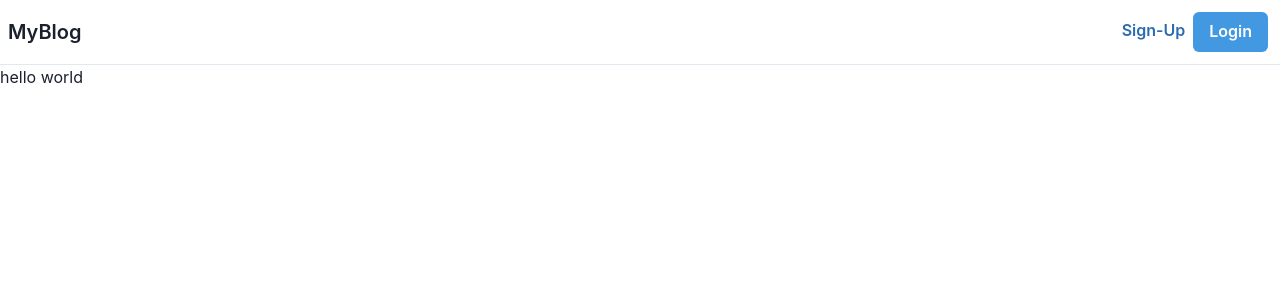
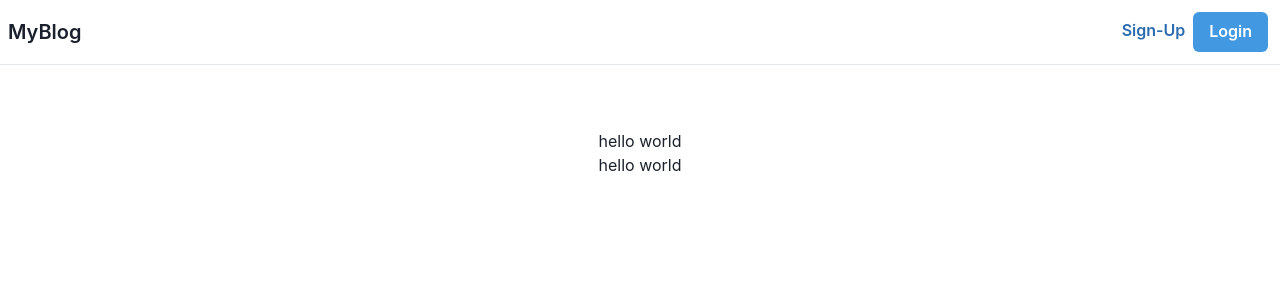
Before and after one commit to Claudi0-V/mern-blog-interface, a React (Create React App) app: page / in a window 1280 px wide. Shown: the top 300 px of the page. Built offline with nearby package versions, Linux system fonts and the light colour scheme.

Commit message:
Adds Main component

```diff
--- a/public/index.html
+++ b/public/index.html
@@ -10,21 +10,8 @@
       content="Web site created using create-react-app"
     />
     <link rel="apple-touch-icon" href="%PUBLIC_URL%/logo192.png" />
-    <!--
-      manifest.json provides metadata used when your web app is installed on a
-      user's mobile device or desktop. See https://developers.google.com/web/fundamentals/web-app-manifest/
-    -->
     <link rel="manifest" href="%PUBLIC_URL%/manifest.json" />
-    <!--
-      Notice the use of %PUBLIC_URL% in the tags above.
-      It will be replaced with the URL of the `public` folder during the build.
-      Only files inside the `public` folder can be referenced from the HTML.
-
-      Unlike "/favicon.ico" or "favicon.ico", "%PUBLIC_URL%/favicon.ico" will
-      work correctly both with client-side routing and a non-root public URL.
-      Learn how to configure a non-root public URL by running `npm run build`.
-    -->
-    <title>React App</title>
+    <title>Mern Blog</title>
   </head>
   <body>
     <noscript>You need to enable JavaScript to run this app.</noscript>
--- a/src/App.js
+++ b/src/App.js
@@ -1,6 +1,7 @@
 import { ChakraProvider } from "@chakra-ui/react";
 import React from "react";
 import { BrowserRouter as Router, Routes, Route, Link } from "react-router-dom";
+import Main from "./components/Main";
 import Navbar from "./components/navbar";
 
 function App() {
@@ -8,7 +9,10 @@ function App() {
     <Router>
       <ChakraProvider resetCSS>
         <Navbar />
-        <h1>hello world</h1>
+        <Main>
+          <h1>hello world</h1>
+          <h1>hello world</h1>
+        </Main>
         <Routes>
           <Route path="/" />
           {/*        <Route path="/" element={<Home />} />*/}
--- /dev/null
+++ b/src/components/Main.js
@@ -0,0 +1,15 @@
+import { Flex } from "@chakra-ui/react";
+
+export default function Main(props) {
+  return (
+    <Flex
+      as="main"
+      padding={{ base: "3%", md: "5%" }}
+      direction="column"
+      align="center"
+      {...props}
+    >
+      {props.children}
+    </Flex>
+  );
+}
```
